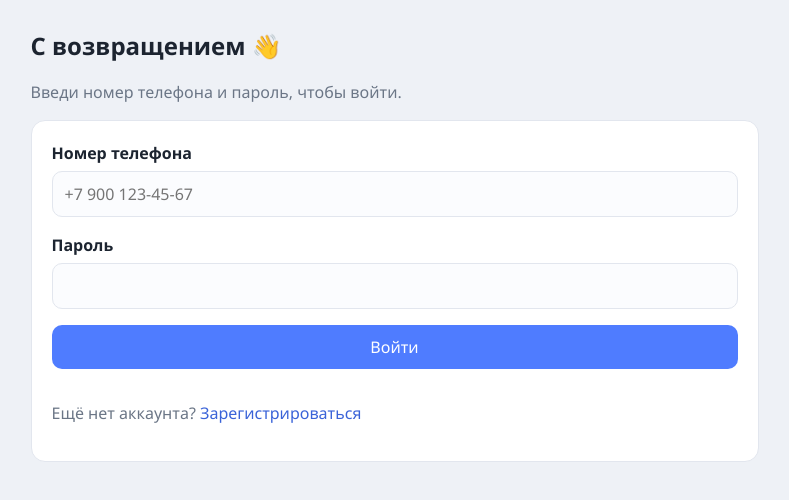
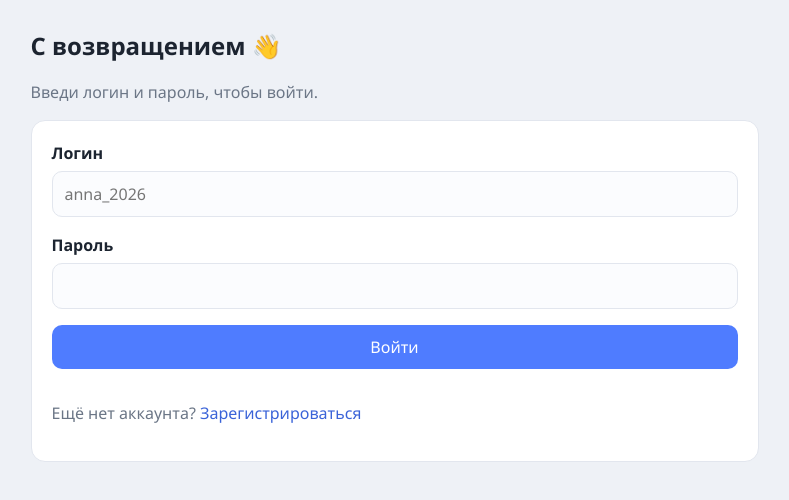
Before and after one commit to D1aBet14ek/messenger, a Flask app: page /login in a window 1280 px wide. Shown: the part 55-555 px from the top of the page, without its empty margins (238-1027 px from the left). Run offline with Flask 3, Linux system fonts and the light colour scheme.

Commit message:
Switch to @username login and friend requests by @login

```diff
--- a/app.py
+++ b/app.py
@@ -405,20 +405,20 @@ def health():
 
 @app.route("/register", methods=["GET", "POST"])
 def register():
-    """Страница регистрации: тут человек «представляется» по номеру телефона."""
+    """Страница регистрации: человек придумывает логин (@имя), как в Telegram."""
     if "user_id" in session:
         return redirect(url_for("users"))
 
     if request.method == "POST":
-        phone = normalize_phone(request.form.get("phone", ""))
+        username = request.form.get("username", "").strip().lstrip("@").lower()
         display_name = request.form.get("display_name", "").strip()
         password = request.form.get("password", "")
         password2 = request.form.get("password2", "")
 
         # Проверяем всё по очереди и запоминаем одну понятную ошибку.
         error = None
-        if not (10 <= len(phone) <= 15):
-            error = "Телефон: введи номер (10–15 цифр). Например: +7 900 123-45-67"
+        if not valid_username(username):
+            error = "Логин: латинские буквы, цифры и «_», от 3 до 20 символов. Например: anna_2026"
         elif not (1 <= len(display_name) <= 40):
             error = "Имя для показа: от 1 до 40 символов."
         elif len(password) < 6:
@@ -429,22 +429,23 @@ def register():
         if error is None:
             conn = get_conn()
             taken = conn.execute(
-                select(users_table.c.id).where(users_table.c.phone == phone)
+                select(users_table.c.id).where(
+                    func.lower(users_table.c.username) == username
+                )
             ).first()
             if taken:
-                error = "Этот номер уже зарегистрирован — войди или возьми другой."
+                error = "Такой логин уже занят — выбери другой."
             else:
                 conn.execute(
                     insert(users_table).values(
-                        username=phone,       # внутренний логин = цифры номера
-                        phone=phone,
+                        username=username,
                         display_name=display_name,
                         password_hash=generate_password_hash(password),
                         created_at=datetime.now().isoformat(timespec="seconds"),
                     )
                 )
                 conn.commit()
-                flash("Аккаунт создан! Теперь войди по номеру телефона. 🎉")
+                flash("Аккаунт создан! Теперь войди под своим логином. 🎉")
                 return redirect(url_for("login"))
 
         flash(error)  # покажем сообщение об ошибке на странице
@@ -454,27 +455,25 @@ def register():
 
 @app.route("/login", methods=["GET", "POST"])
 def login():
-    """Страница входа: по номеру телефона."""
+    """Страница входа: по логину."""
     if "user_id" in session:
         return redirect(url_for("users"))
 
     if request.method == "POST":
-        ident = request.form.get("phone", "").strip()
+        username = request.form.get("username", "").strip().lstrip("@").lower()
         password = request.form.get("password", "")
-        digits = normalize_phone(ident)
 
         conn = get_conn()
         user = conn.execute(
             select(users_table).where(
-                or_(users_table.c.phone == digits,
-                    users_table.c.username == ident)
+                func.lower(users_table.c.username) == username
             )
         ).mappings().first()
 
-        # Проверяем и телефон, и пароль. Сообщение об ошибке одинаковое —
+        # Проверяем и логин, и пароль. Сообщение об ошибке одинаковое —
         # так чужие люди не узнают, кто вообще зарегистрирован.
         if user is None or not check_password_hash(user["password_hash"], password):
-            flash("Неверный телефон или пароль.")
+            flash("Неверный логин или пароль.")
         else:
             session.clear()
             session["user_id"] = user["id"]
@@ -689,23 +688,19 @@ def friends_add():
 
     me = current_user()
     conn = get_conn()
-    who = request.form.get("who", "").strip()
-    digits = normalize_phone(who)
+    who = request.form.get("who", "").strip().lstrip("@").lower()
 
-    # Ищем человека: сначала по телефону, потом по имени (без учёта регистра) или логину.
-    # Сравниваем в Python — так одинаково надёжно и с русскими буквами, и с латиницей.
+    # Ищем человека по логину (@имя).
     target = None
-    who_lower = who.lower()
-    for u in conn.execute(select(*user_cols())).mappings().all():
-        if digits and u["phone"] == digits:
-            target = u
-            break
-        if u["username"] == who or (u["display_name"] or "").lower() == who_lower:
-            target = u
-            break
+    if who:
+        target = conn.execute(
+            select(*user_cols()).where(
+                func.lower(users_table.c.username) == who
+            )
+        ).mappings().first()
 
-    if target is None or not who:
-        flash("Не нашли такого человека. Проверь телефон или имя.")
+    if target is None:
+        flash("Не нашли такой логин. Проверь @имя.")
     elif target["id"] == me["id"]:
         flash("Это ты сам 🙂")
     elif friendship_between(conn, me["id"], target["id"]) is not None:
--- a/templates/chats_list.html
+++ b/templates/chats_list.html
@@ -28,7 +28,7 @@
             {% endif %}
             <span class="ptext">
               <span class="pname">{{ r['display_name'] }}</span>
-              <span class="plogin">{{ r['phone'] or r['username'] }}</span>
+              <span class="plogin">@{{ r['username'] }}</span>
             </span>
             {# target="_top" — чтобы кнопка действовала на всю страницу, а не внутри рамки #}
             <form method="post" target="_top" class="inline-form"
@@ -57,7 +57,7 @@
               {% endif %}
               <span class="ptext">
                 <span class="pname">{{ u['display_name'] }}</span>
-                <span class="plogin">{{ u['phone'] or u['username'] }}{% if u['bio'] %} · {{ u['bio'] }}{% endif %}</span>
+                <span class="plogin">@{{ u['username'] }}{% if u['bio'] %} · {{ u['bio'] }}{% endif %}</span>
               </span>
               <span class="parrow">→</span>
             </a>
@@ -66,7 +66,7 @@
       </ul>
     {% else %}
       <div class="card">
-        <p class="muted">Друзей пока нет. Добавь кого-нибудь по телефону или имени — сверху.</p>
+        <p class="muted">Друзей пока нет. Добавь кого-нибудь по @логину — сверху.</p>
       </div>
     {% endif %}
 
--- a/templates/login.html
+++ b/templates/login.html
@@ -3,11 +3,11 @@
 
 {% block content %}
 <h1>С возвращением 👋</h1>
-<p class="muted">Введи номер телефона и пароль, чтобы войти.</p>
+<p class="muted">Введи логин и пароль, чтобы войти.</p>
 
 <form method="post" class="card">
-  <label>Номер телефона
-    <input name="phone" required maxlength="20" placeholder="+7 900 123-45-67" autocomplete="tel">
+  <label>Логин
+    <input name="username" required maxlength="20" placeholder="anna_2026" autocomplete="username">
   </label>
 
   <label>Пароль
--- a/templates/users.html
+++ b/templates/users.html
@@ -5,8 +5,8 @@
 <h1>Добавить в друзья</h1>
 
 <form method="post" action="{{ url_for('friends_add') }}" class="card" autocomplete="off">
-  <label>Телефон или имя
-    <input name="who" required maxlength="60" placeholder="+7 900 123-45-67 или Аня" autofocus>
+  <label>Логин человека (@имя)
+    <input name="who" required maxlength="20" placeholder="@anna_2026" autofocus>
     <span class="hint">Человек получит заявку и подтвердит её — тогда вы появитесь
       друг у друга в контактах и сможете общаться.</span>
   </label>
```
Also changed, not shown: templates/register.html (+5 -4 lines), README.md.
